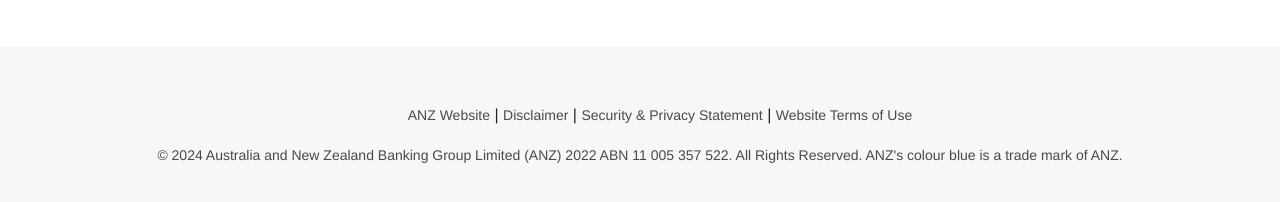
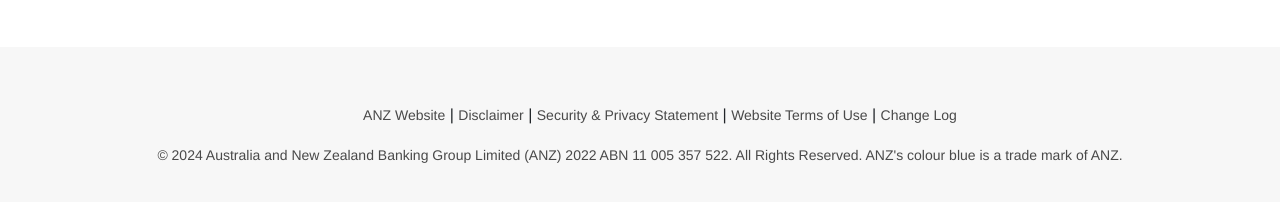
Before and after one commit to anz-insto/anz-insto.github.io, a Jekyll site: the page built from index.md, in a window 1280 px wide and 900 px high, scrolled down 3326 px. Shown: the part 677-879 px from the top of the window. Built offline with Jekyll 4.4.1, drawn with Linux system fonts in a browser that asks for light colours.

Commit message:
Add changelog link to footer (#31)

```diff
--- a/_data/footer.yaml
+++ b/_data/footer.yaml
@@ -6,3 +6,5 @@
   url: "https://www.anz.com.au/privacy/centre/"
 - name: Website Terms of Use
   url: "https://www.anz.com.au/support/help/website-terms-use/"
+- name: "Change Log"
+  url: "https://anz-insto.github.io/fileactive/change-log"
```
